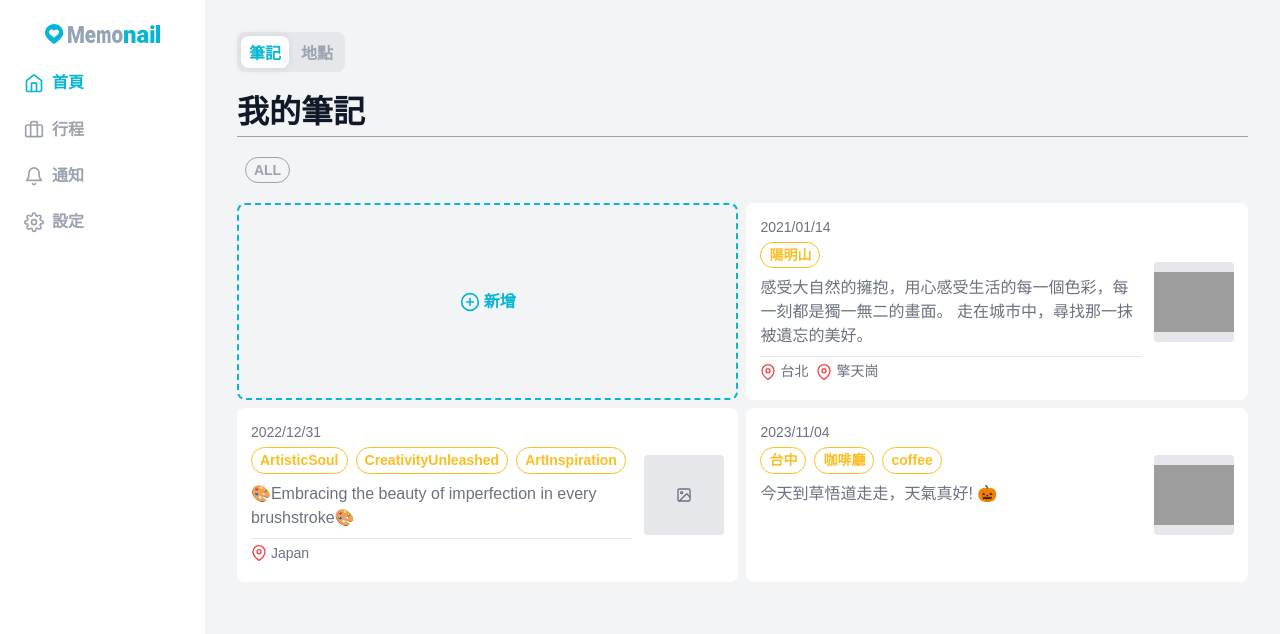
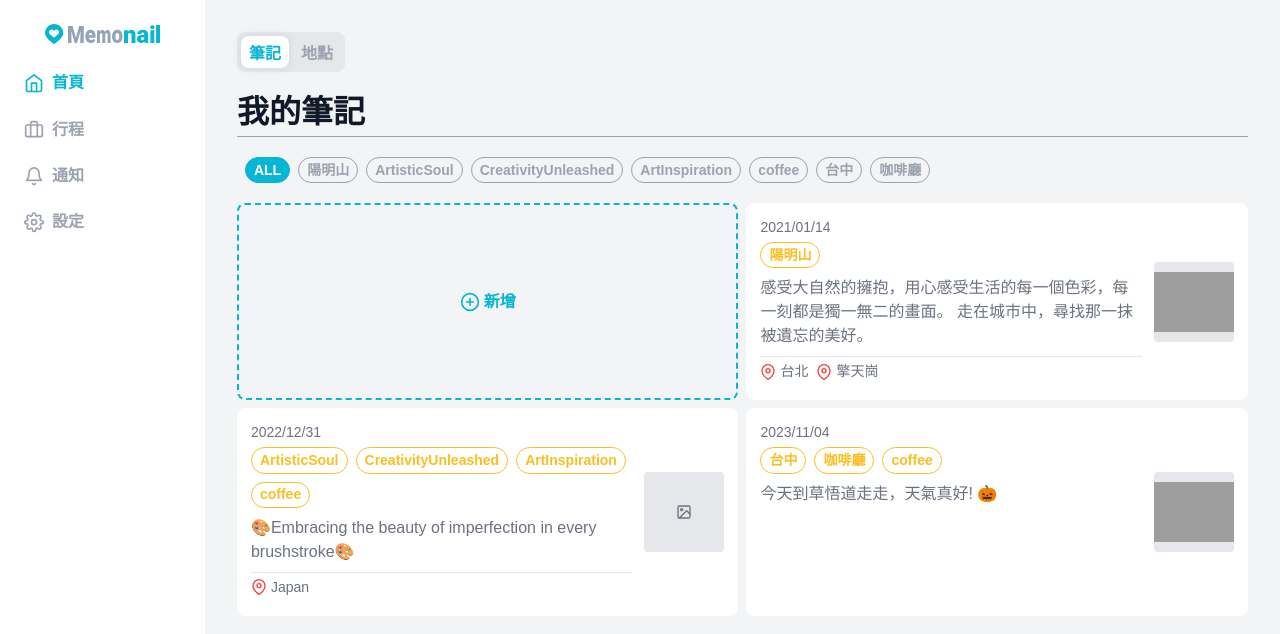
Before and after one commit to miyenChen/memonail, a React (Vite) app: page /home in a window 1280 px wide. Shown: the top 634 px of the page. Built offline with nearby package versions, Linux system fonts and the light colour scheme; grey boxes are pictures that could not be loaded.

Commit message:
feat: Add tag filtering, initialize with demoMemo

```diff
--- a/src/features/memo/MemoList.jsx
+++ b/src/features/memo/MemoList.jsx
@@ -1,71 +1,45 @@
+import { useState } from 'react';
+import { useSelector } from 'react-redux';
 import AddCard from '../../ui/AddCard';
 import CardList from '../../ui/CardList';
 import MemoListCard from './MemoListCard';
 import TagList from '../../ui/TagList';
 import Tag from '../../ui/tag';
-import { useSelector } from 'react-redux';
 
-const demoData = [
-    {
-        id: '123',
-        dateCreated: '2021/01/14',
-        tags: ['陽明山'],
-        content:
-            '感受大自然的擁抱，用心感受生活的每一個色彩，每一刻都是獨一無二的畫面。 走在城市中，尋找那一抹被遺忘的美好。',
-        locations: ['台北', '擎天崗'],
-        img: [
-            {
-                url: 'https://www.futureview360.com/wp-content/uploads/2019/02/800px-Taipei_101_2009_amk-642x1024.jpg',
-                name: 'taipei 101',
-            },
-            {
-                url: 'https://myjourney.tw/wp-content/uploads/20191026001621_9.jpg',
-                name: 'Qingtiangang Grassland',
-            },
-        ],
-    },
-    {
-        id: '456',
-        dateCreated: '2022/12/31',
-        tags: ['ArtisticSoul', 'CreativityUnleashed', 'ArtInspiration'],
-        content: '🎨Embracing the beauty of imperfection in every brushstroke🎨',
-        locations: ['Japan'],
-        img: [],
-    },
-    {
-        id: '5566',
-        dateCreated: '2023/11/04',
-        tags: ['台中', '咖啡廳', 'coffee'],
-        content: ' 今天到草悟道走走，天氣真好! 🎃 ',
-        locations: [],
-        img: [
-            {
-                url: 'https://www.acouplecooks.com/wp-content/uploads/2021/08/Cafe-Au-Lait-001s.jpg',
-                name: 'coffee',
-            },
-        ],
-    },
-];
-function MemoList({ tags = [], onOpenAdd }) {
+function MemoList({ onOpenAdd }) {
     const memos = useSelector((state) => state.memos.memos);
     const allTags = useSelector((state) => state.memos.allTags);
+    const [activeTag, setActiveTag] = useState('ALL');
+
+    const filteredMemos =
+        activeTag === 'ALL' ? memos : memos.filter((memo) => memo.tags.includes(activeTag));
+
+    function handleTagsList(tag) {
+        setActiveTag(tag);
+    }
+
     return (
         <>
             <h1>我的筆記</h1>
             <TagList $padding="0.5rem" $margin="0.75rem 0">
-                <Tag>ALL</Tag>
+                <Tag
+                    className={activeTag === 'ALL' ? 'active' : ''}
+                    onClick={() => handleTagsList('ALL')}>
+                    ALL
+                </Tag>
                 {allTags.map((tag, index) => (
-                    <Tag key={index}>{tag}</Tag>
+                    <Tag
+                        key={index}
+                        className={activeTag === tag ? 'active' : ''}
+                        onClick={() => handleTagsList(tag)}>
+                        {tag}
+                    </Tag>
                 ))}
             </TagList>
-
             <CardList $col={2}>
                 <AddCard onClick={onOpenAdd} />
-                {demoData.map((data) => (
-                    <MemoListCard key={data.id} memo={data} img={data.img} />
-                ))}
-                {memos.map((memo) => (
-                    <MemoListCard key={memo.id} memo={memo} />
+                {filteredMemos.map((memo) => (
+                    <MemoListCard key={memo.id} memo={memo} img={memo.img} />
                 ))}
             </CardList>
         </>
--- a/src/features/memo/MemoListCard.jsx
+++ b/src/features/memo/MemoListCard.jsx
@@ -63,11 +63,6 @@ function MemoListCard({ memo, img = [] }) {
         locations = memo.locations,
     } = memo;
 
-    // const regex = /#([\p{L}\d]+)/gu;
-    // const matches = [...content.matchAll(regex)];
-    // const tags = matches.map((match) => match[1]);
-    // const newText = content.replace(regex, '');
-
     return (
         <StyledMemoList>
             <TextContainer>
--- a/src/features/memo/memosSlice.js
+++ b/src/features/memo/memosSlice.js
@@ -1,6 +1,53 @@
 import { createSlice } from '@reduxjs/toolkit';
 
-const initialState = { memos: [], allTags: [] };
+const demoData = [
+    {
+        id: '123',
+        dateCreated: '2021/01/14',
+        tags: ['陽明山'],
+        content:
+            '感受大自然的擁抱，用心感受生活的每一個色彩，每一刻都是獨一無二的畫面。 走在城市中，尋找那一抹被遺忘的美好。',
+        locations: ['台北', '擎天崗'],
+        img: [
+            {
+                url: 'https://www.futureview360.com/wp-content/uploads/2019/02/800px-Taipei_101_2009_amk-642x1024.jpg',
+                name: 'taipei 101',
+            },
+            {
+                url: 'https://myjourney.tw/wp-content/uploads/20191026001621_9.jpg',
+                name: 'Qingtiangang Grassland',
+            },
+        ],
+    },
+    {
+        id: '456',
+        dateCreated: '2022/12/31',
+        tags: ['ArtisticSoul', 'CreativityUnleashed', 'ArtInspiration', 'coffee'],
+        content: '🎨Embracing the beauty of imperfection in every brushstroke🎨',
+        locations: ['Japan'],
+        img: [],
+    },
+    {
+        id: '5566',
+        dateCreated: '2023/11/04',
+        tags: ['台中', '咖啡廳', 'coffee'],
+        content: ' 今天到草悟道走走，天氣真好! 🎃 ',
+        locations: [],
+        img: [
+            {
+                url: 'https://www.acouplecooks.com/wp-content/uploads/2021/08/Cafe-Au-Lait-001s.jpg',
+                name: 'coffee',
+            },
+        ],
+    },
+];
+//將demo中的tags展平後用 Set得到唯一值的數據，再存成Array
+const allTags = Array.from(new Set(demoData.flatMap((memo) => memo.tags)));
+
+const initialState = {
+    memos: demoData,
+    allTags,
+};
 
 export const memosSlice = createSlice({
     name: 'memos',
```
